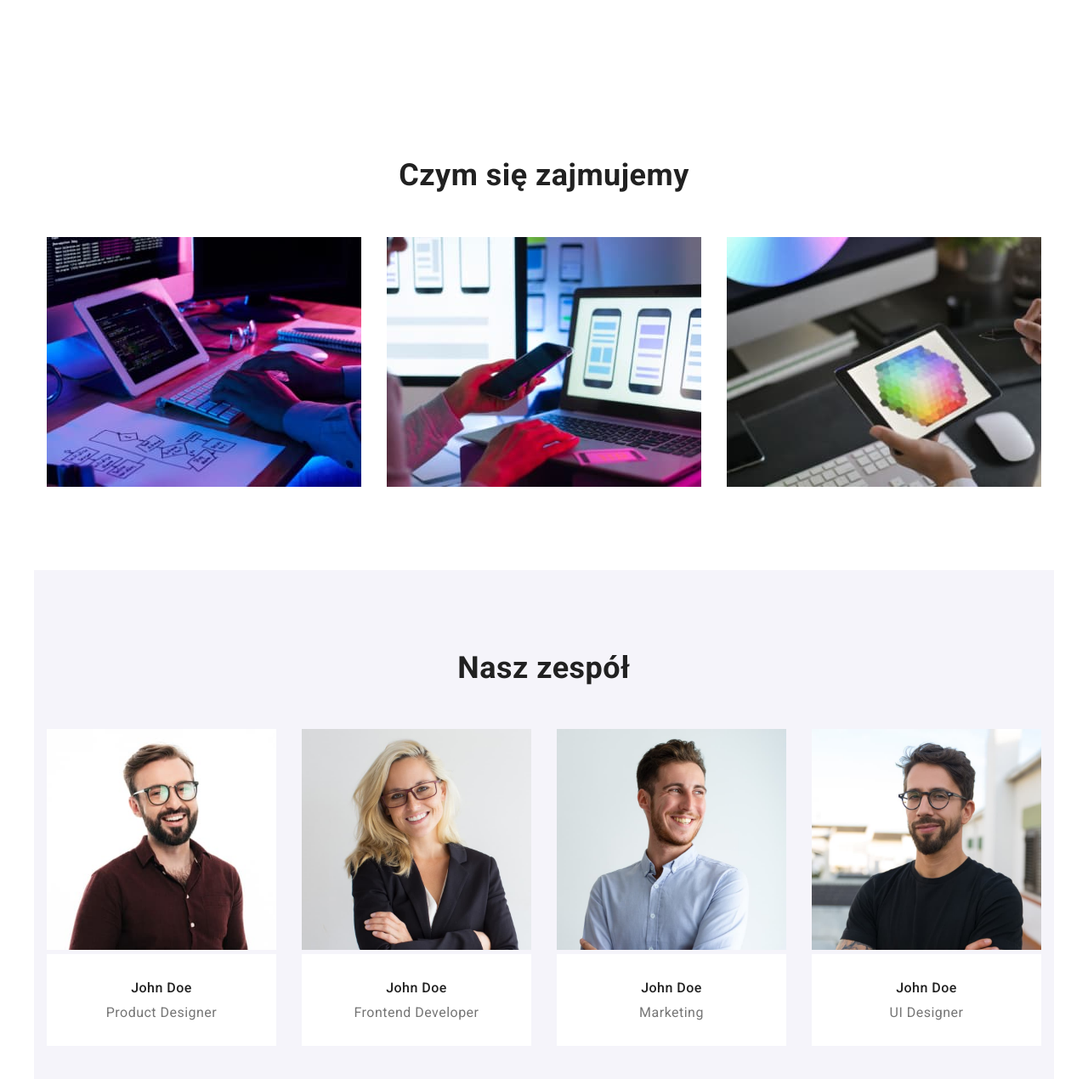
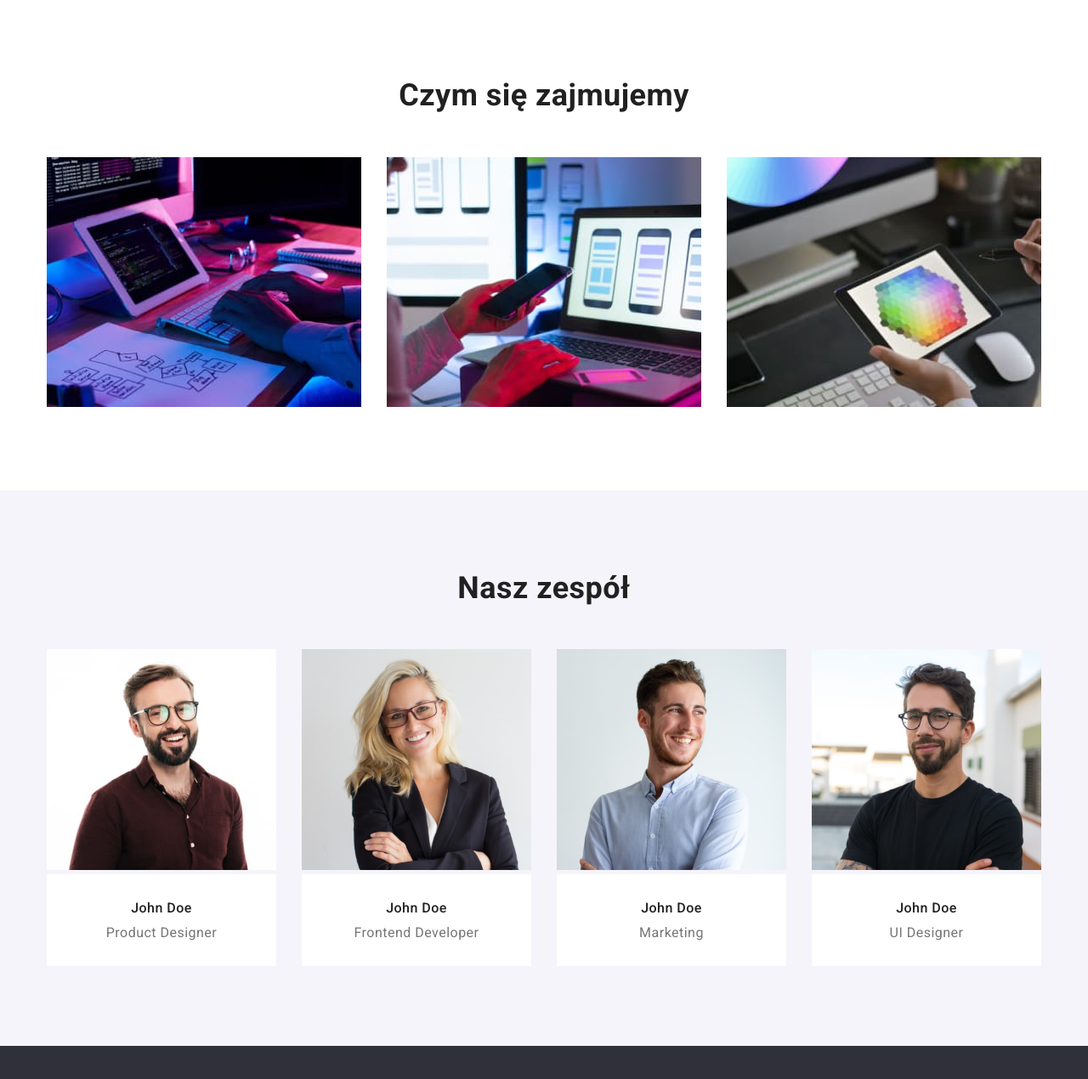
Before and after one commit to ewasawczynska/goit-markup-hw-03, a plain HTML site: page index.html in a window 1280 px wide. Shown: the part 970-2240 px from the top of the page at 85% size. Drawn offline with Linux system fonts and the light colour scheme.

Commit message:
najnowsze

```diff
--- a/css/styles.css
+++ b/css/styles.css
@@ -20,6 +20,7 @@ a {
 .section {
   padding-top: 94px;
   padding-bottom: 94px;
+  margin: 0px;
 }
 
 ul {
@@ -205,6 +206,9 @@ li {
   margin: 0;
 }
 
+.addition {
+  padding-top: 0;
+}
 .section-title-backgroundsection {
   background-color: var(--background2);
 }
--- a/index.html
+++ b/index.html
@@ -75,7 +75,7 @@
             </li>
           </ul>
       </section>
-      <section class="section container">
+      <section class="section container addition">
           <h2 class="section-title">Czym się zajmujemy</h2>
           <div class="section-one">
             <div class="image">
@@ -106,8 +106,8 @@
 
       </section>
     </div>
-      <section class="section section-title-backgroundsection container">
-
+      <section class="section-title-backgroundsection section">
+        <div class="container">
           <h2 class="section-title">Nasz zespół</h2>
           <div class="section-two">
             <figure class="team-card">
@@ -155,7 +155,7 @@
               </figcaption>
             </figure>
           </div>
-
+        </div>
       </section>
     </div>
     </main>
```
Also changed, not shown: portfolio.html (+2 -0 lines).
